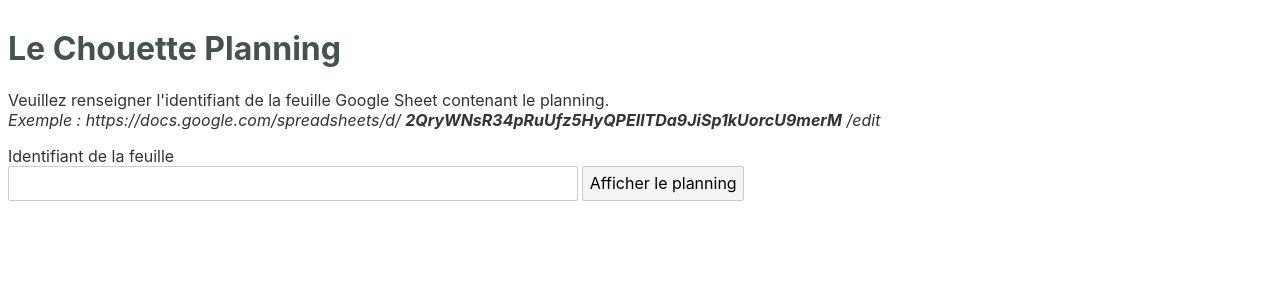
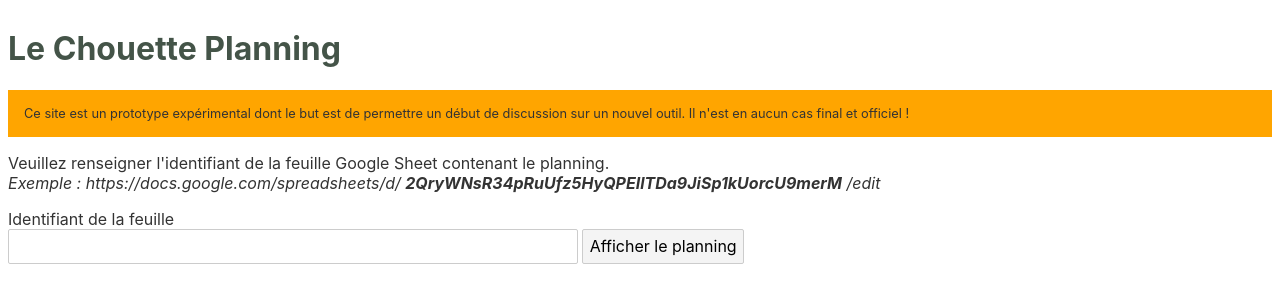
Before and after one commit to real34/svlanning, a Svelte app: page / in a window 1280 px wide. Shown: the top 302 px of the page. Built offline with nearby package versions, Linux system fonts and the light colour scheme.

Commit message:
feat: ajout d'une notice de l'état actuel de prototype

```diff
--- a/src/App.svelte
+++ b/src/App.svelte
@@ -33,9 +33,20 @@
   h1 {
     color: #445448;
   }
+
+  .warning {
+    background-color: orange;
+    padding: 1rem;
+    font-size: 0.8rem;
+  }
 </style>
 
 <h1>Le Chouette Planning</h1>
+
+<p class="warning">
+  Ce site est un prototype expérimental dont le but est de permettre un début de
+  discussion sur un nouvel outil. Il n'est en aucun cas final et officiel !
+</p>
 
 <div>
   {#if !sheetId}
```
